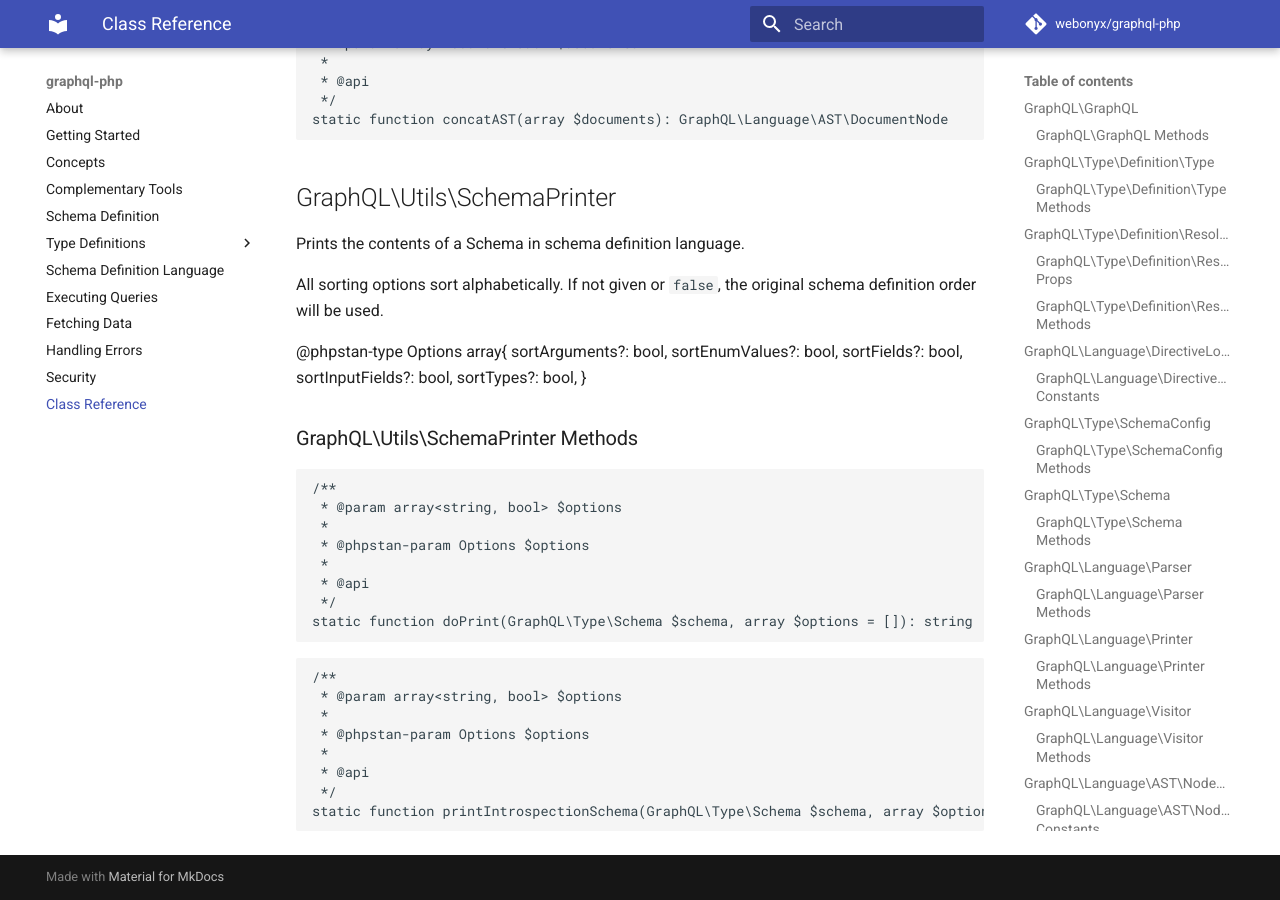
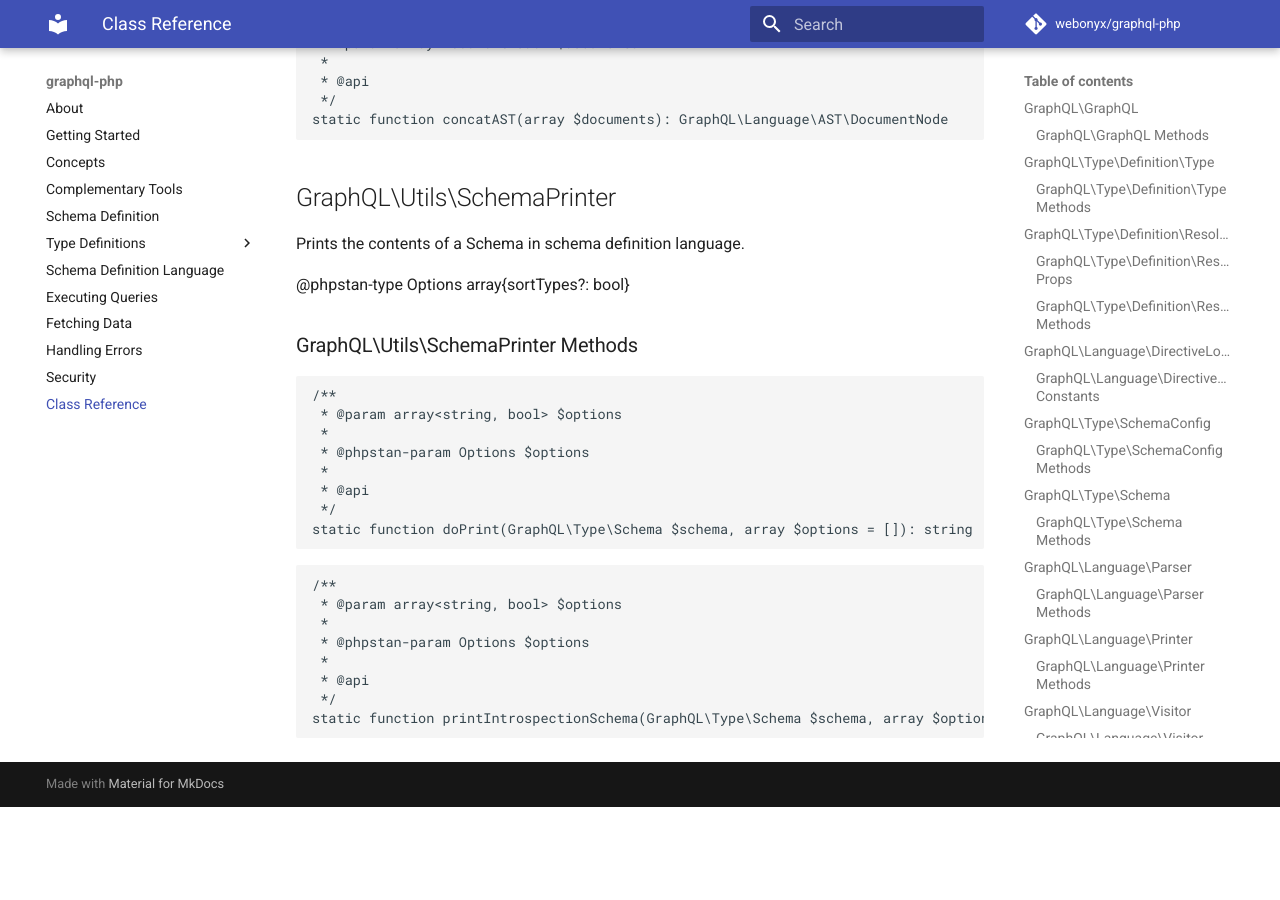
Before and after one commit to ITopGun/Graphql-PHP, an MkDocs documentation site: the page built from docs/class-reference.md, in a window 1280 px wide and 900 px high, scrolled down 47336 px. Built offline with MkDocs 1.6.1 and Material for MkDocs 9.7.7, drawn with Linux system fonts in a browser that asks for light colours; comment, search, counter and statistics services are not loaded; after the commit the page ends 48143 px from its top, so only the background shows below that.

Commit message:
Prettify docs

```diff
--- a/docs/class-reference.md
+++ b/docs/class-reference.md
@@ -2521,15 +2521,7 @@ static function concatAST(array $documents): GraphQL\Language\AST\DocumentNode
 
 Prints the contents of a Schema in schema definition language.
 
-All sorting options sort alphabetically. If not given or `false`, the original schema definition order will be used.
-
-@phpstan-type Options array{
-sortArguments?: bool,
-sortEnumValues?: bool,
-sortFields?: bool,
-sortInputFields?: bool,
-sortTypes?: bool,
-}
+@phpstan-type Options array{sortTypes?: bool}
 
 ### GraphQL\Utils\SchemaPrinter Methods
 
```
